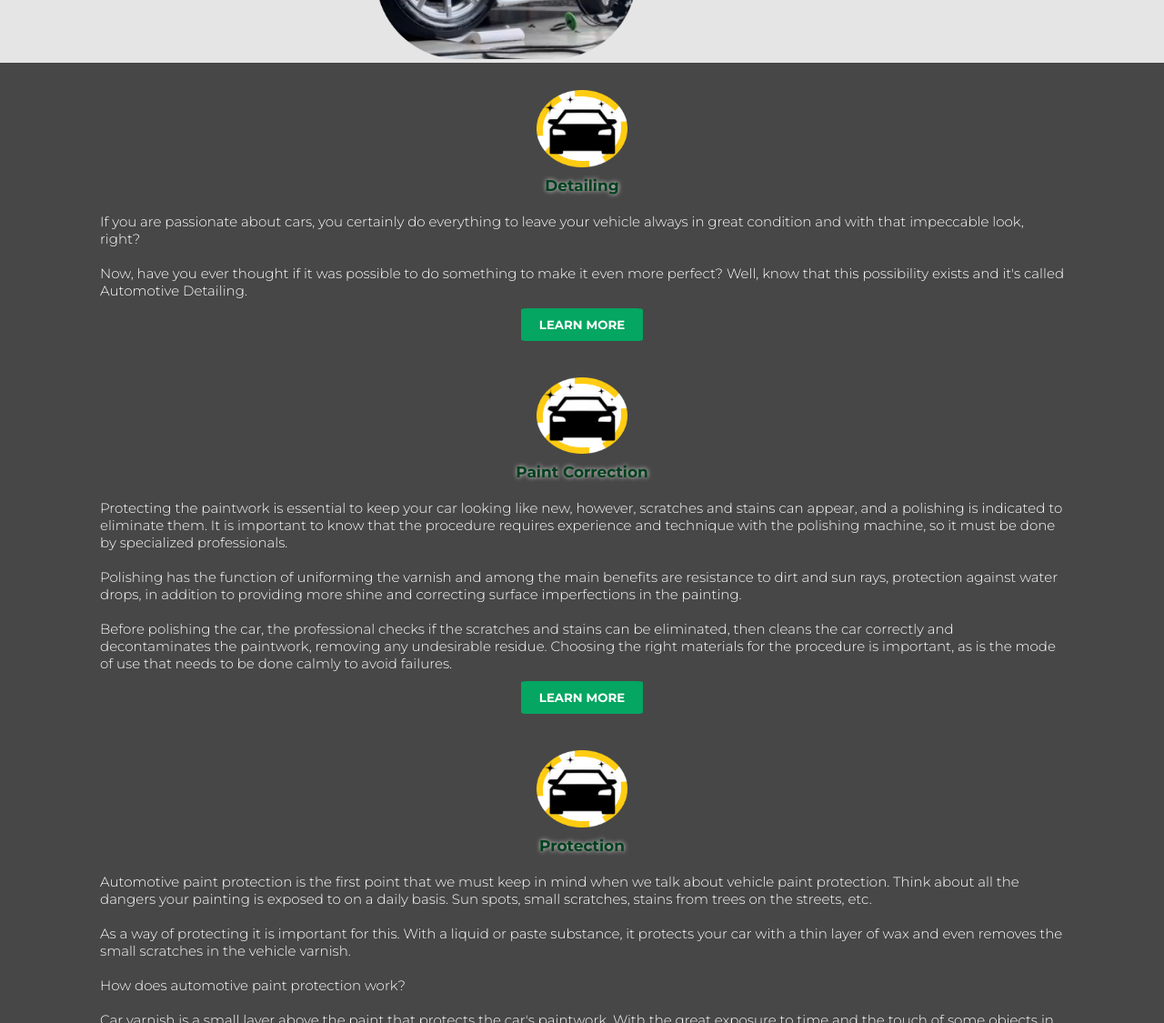
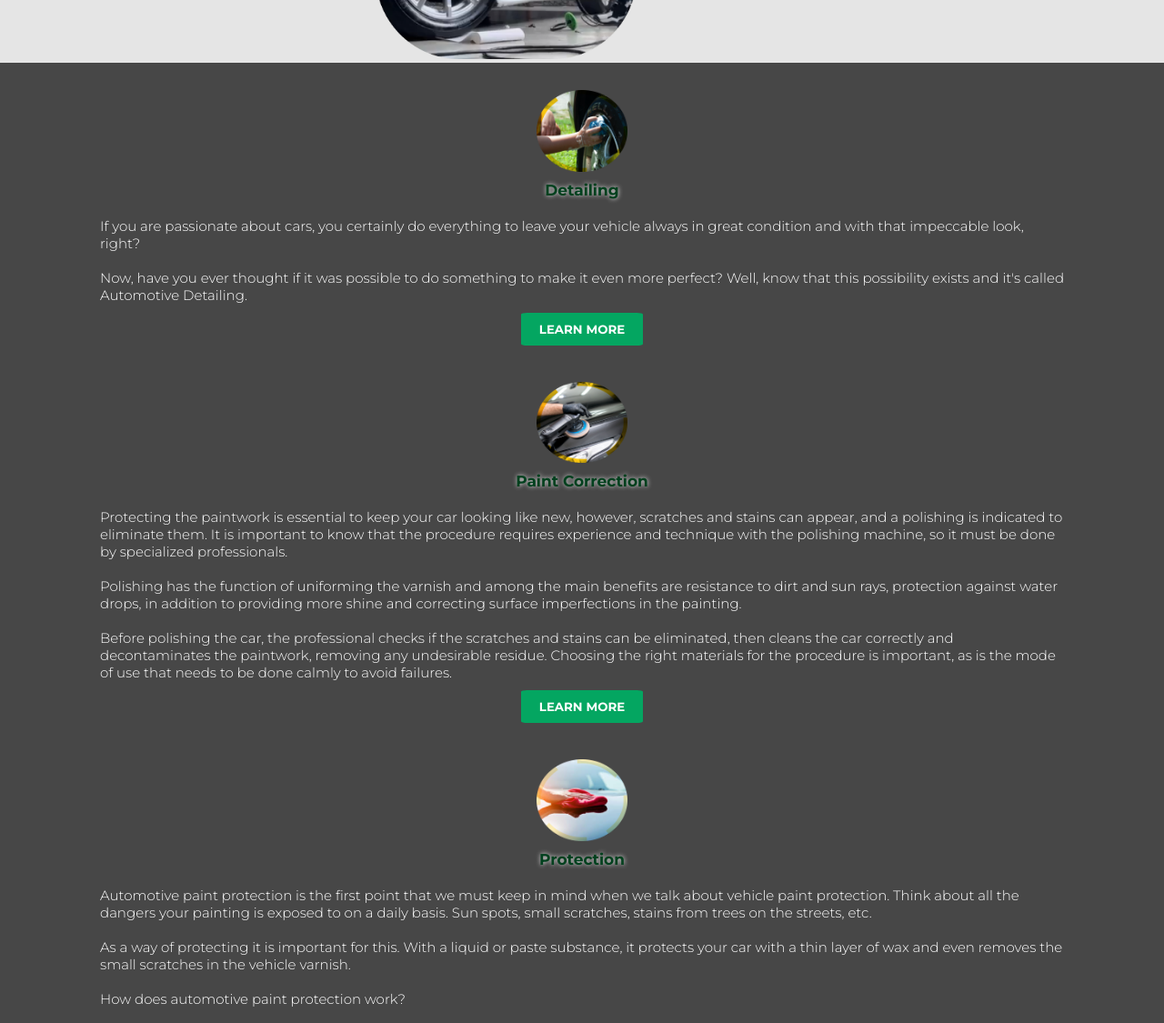
Before and after one commit to mingoranze/brcrew, a plain HTML site: page index.html in a window 1280 px wide. Shown: the part 1330-2455 px from the top of the page at 91% size. Drawn offline with Linux system fonts and the light colour scheme.

Commit message:
troquei as imagens do service

```diff
--- a/index.html
+++ b/index.html
@@ -58,7 +58,7 @@
                 <div class="serv-area">
                     <div class="serv">
                         <a href="#detailing">
-                            <img src="assets/images/Ellipse 1.png" alt="">
+                            <img src="assets/images/detailing.png" alt="">
                             <h1>Detailing</h1>
                         </a>
                         <p>If you are passionate about cars, you certainly do everything to leave your vehicle always in great condition and with that impeccable look, right?<br/><br/>Now, have you ever thought if it was possible to do something to make it even more perfect?  Well, know that this possibility exists and it's called Automotive Detailing.</p>
@@ -68,7 +68,7 @@
                     </button>
                     <div class="serv">
                         <a href="#paint">
-                            <img src="assets/images/Ellipse 1.png" alt="">
+                            <img src="assets/images/paint.png" alt="">
                             <h1>Paint Correction</h1>
                         </a>
                         <p>Protecting the paintwork is essential to keep your car looking like new, however, scratches and stains can appear, and a polishing is indicated to eliminate them.  It is important to know that the procedure requires experience and technique with the polishing machine, so it must be done by specialized professionals.<br/><br/>
@@ -80,7 +80,7 @@
                     </button>
                     <div class="serv">
                         <a href="#protection">
-                            <img src="assets/images/Ellipse 1.png" alt="">
+                            <img src="assets/images/protection.png" alt="">
                             <h1>Protection</h1>
                         </a>
                         <p>Automotive paint protection is the first point that we must keep in mind when we talk about vehicle paint protection.  Think about all the dangers your painting is exposed to on a daily basis.  Sun spots, small scratches, stains from trees on the streets, etc.<br/><br/>
```
Also changed, not shown: assets/images/Ellipse 1.png (deleted), assets/images/detailing.png (added), assets/images/paint.png (added), assets/images/protection.png (added).
